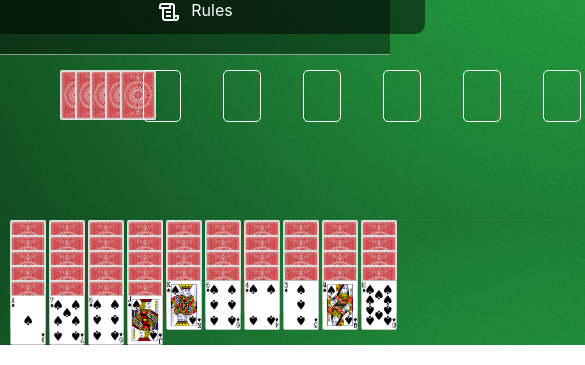
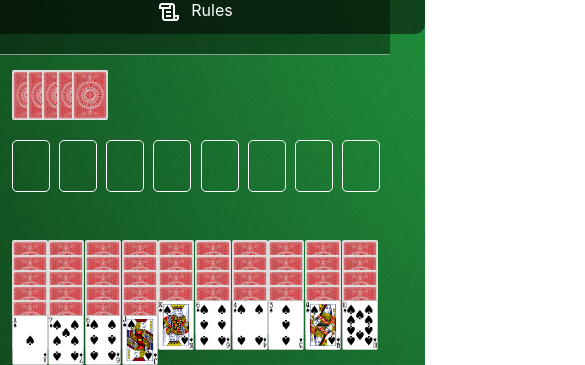
Before and after one commit to omerclskn/react-reversed-spider-solitaire, a React (Create React App) app: page / in a window 390 px wide. Shown: the part 547-912 px from the top of the page, 585 px wide, since content can reach past the window. Built offline with nearby package versions, Linux system fonts and the light colour scheme.

Commit message:
now full responsive

```diff
--- a/src/assets/css/card.css
+++ b/src/assets/css/card.css
@@ -2,12 +2,15 @@
 
 .cards {
     display: flex;
+    padding: 0 3%;
+    justify-content: space-between;
 }
 
 .cards-col {
-    width: 100%;
-    margin-left: 10px;
-    margin-top: 30px;
+    position: relative;
+    margin-top: 50px;
+    width: 90px;
+    height: 125px;
 }
 
 .card{
@@ -33,11 +36,22 @@
     border-radius: 2px;
 }
 
+.blank-wrap {
+    display: flex;
+    justify-content: space-between;
+}
+
 .blank {
-    height: 125px;
-    width: 90px;
+    height: 100%;
+    width: 100%;
     cursor: pointer;
     border: 1px solid white;
     position: absolute;
     border-radius: 5px;
 }
+
+.blank-wrap li {
+    position: relative;
+    width: 90px;
+    height: 125px;
+}
--- a/src/assets/css/cardholder.css
+++ b/src/assets/css/cardholder.css
@@ -1,6 +1,7 @@
 .top{
-    display: flex;
-    height: 120px;
+    display: grid;
+    padding: 0 3%;
+    grid-template-columns: 3fr 6fr;
 }
 
 .cardholder {
@@ -8,11 +9,5 @@
 }
 
 .cardholders {
-    width: 25%;
-    margin-left: 60px;
+    width: 185px;
 }
-
-.blank-wrap {
-    display: flex;
-    width: 75%;
-}
--- a/src/assets/css/index.css
+++ b/src/assets/css/index.css
@@ -1,3 +1,8 @@
+*{
+  padding: 0;
+  margin: 0;
+}
+
 body {
   margin: 0;
   padding: 0;
@@ -35,7 +40,17 @@ a{
   text-decoration: none;
 }
 
-.d-flex-col{
+li{
+  list-style-type: none;
+}
+
+.d-flex-col {
   flex-direction: column;
   gap: 15px;
 }
+
+.d-grid-row{
+  grid-template-columns: 1fr !important;
+  grid-template-rows: 1fr 1fr;
+  gap: 20px
+}
--- a/src/components/Card/BlankCard.js
+++ b/src/components/Card/BlankCard.js
@@ -6,22 +6,23 @@ const BlankCard = ({complete, index}) => {
     const { height, width:width2 } = useWindowDimensions();
 
     return (
+        <li style={{ ...(width2 < 1150 ? {
+                        height: width2 > 910 ? 90 : 50,
+                        width: width2 > 910 ? 65 : 36
+                    } : "") }}
+        >
         <div className = "blank"
         style = {
                 {
-                    marginLeft: index * (width2 < 810 ? 80 : 100),
                     ...(complete > index ? { // if card's show property true, display the card
                         background: (`var(--as)`),
                         backgroundSize: 'contain',
                         backgroundRepeat: 'no-repeat'
                     } : ""),
-                    ...(width2 < 950 ? {
-                        height: width2 > 700 ? 90 : 50,
-                        width: width2 > 700 ? 65 : 36
-                    } : "")
                 }
             } >
             </div>
+            </li>
     )
 }
 
--- a/src/components/Card/BlankColumnCard.js
+++ b/src/components/Card/BlankColumnCard.js
@@ -12,9 +12,9 @@ const BlankColumnCard = ({clickCard, card, index}) => {
                 className="blank"
                 onClick = { clickCard(card, index) }
                 style={{
-                    ...(width2 < 950 ? {
-                        height: width2 > 700 ? 90 : 50,
-                        width: width2 > 700 ? 65 : 36
+                    ...(width2 < 1150 ? {
+                        height: width2 > 910 ? 90 : 50,
+                        width: width2 > 910 ? 65 : 36
                     } : "")
                 }} >
                     </div>
--- a/src/components/Card/Card.js
+++ b/src/components/Card/Card.js
@@ -19,13 +19,13 @@ const Card = ({marginValue, clickCard, index, card}) => {
             }
             onClick = { clickCard(card, index) }
             style={{
-            marginTop: (marginValue * (width2 < 810 ? 15 : 25)),
+            marginTop: (marginValue * (width2 < 910 ? 15 : 25)),
                 ...(isShow ? { // if card's show property true, display the card
                     background: (`var(${cardType})`),
                                 backgroundSize: 'contain',
                                 backgroundRepeat: 'no-repeat'} : ""),
-                    ...( width2 < 950 ? {height: width2 > 700 ? 90 : 50,
-                                        width: width2 > 700 ? 65 : 36} : "") }}  >
+                    ...( width2 < 1150 ? {height: width2 > 910 ? 90 : 50,
+                                        width: width2 > 910 ? 65 : 36} : "") }}  >
         </div>
     )
 }
--- a/src/components/CardHolder/CardHolder.js
+++ b/src/components/CardHolder/CardHolder.js
@@ -12,9 +12,9 @@ const cardholders = (clickRemCards, remCardCount, width2) => {
     for (let index = 0; index < remCardCount; index++) {
         cardHolderPush.push(
             <div
-            style={{marginLeft: marginValue*( width2 > 810 ? 30 : 15),
-            ...( width2 < 950 ? {height: width2 > 700 ? 90 : 50,
-                                        width: width2 > 700 ? 65 : 36} : "")}}
+            style={{marginLeft: marginValue*( width2 > 910 ? 30 : 15),
+            ...( width2 < 1150 ? {height: width2 > 910 ? 90 : 50,
+                                        width: width2 > 910 ? 65 : 36} : "")}}
             className = "card cardholder"
             onClick = { clickRemCards } >
         </div>
@@ -29,14 +29,14 @@ const CardHolder = ({clickRemCards, remCards, complete}) => {
     const { height, width } = useWindowDimensions();
 
     return (
-        <div className="top">
+        <div className={"top" + (width < 640 ? " d-grid-row" : "")} >
             <div className="cardholders">
         {cardholders(clickRemCards, remCards.length/10, width)}
         </div>
 
-        <div className = "blank-wrap" >
+        <ul className = "blank-wrap" >
         { blankWrap(complete) }
-        </div>
+        </ul>
         </div>
     )
 }
--- a/src/components/Navbar/TopNav.js
+++ b/src/components/Navbar/TopNav.js
@@ -24,7 +24,7 @@ const TopNav = ({clickUndo, clickHint}) => {
                 <Timer />
             </div>
 
-        <div className={"btn-wrap " + (width < 440 ? "d-flex-col" : "")}>
+        <div className={"btn-wrap " + (width < 452 ? "d-flex-col" : "")}>
             <div className = "btn"
             onClick = { clickUndo } >
             <img src={undoIcon} alt="Undo" />
```
